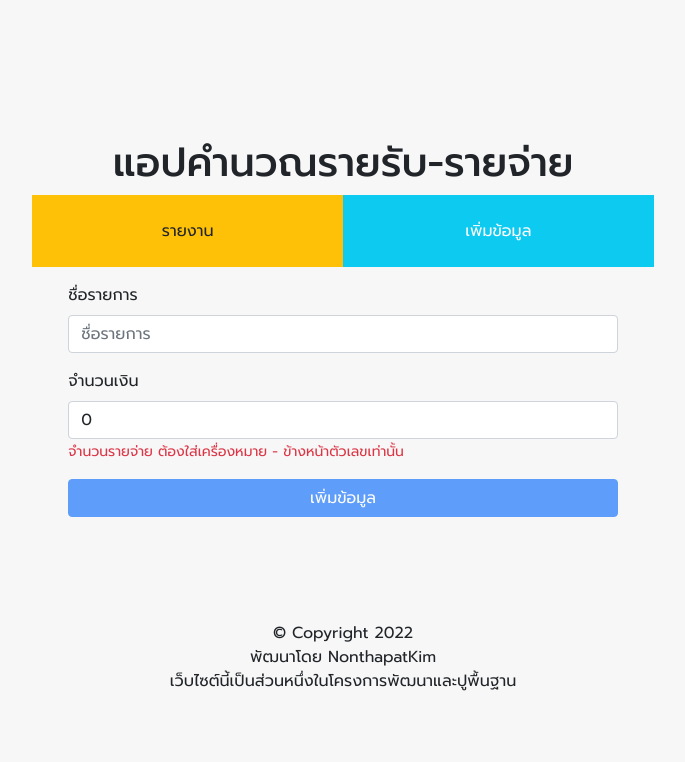
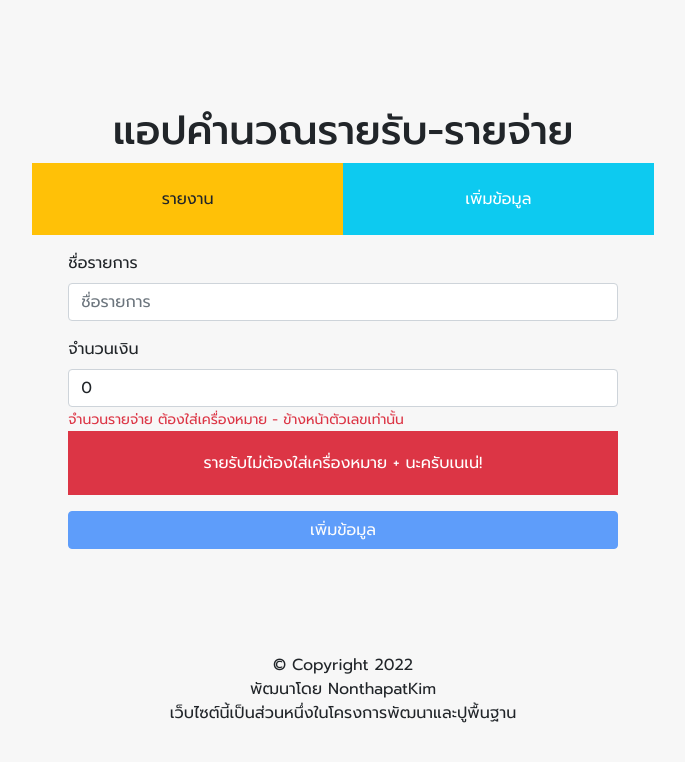
Before and after one commit to NonthapatKim/Income-Expense-Apptest, a React (Create React App) app: page /insert in a window 1280 px wide. Shown: the top 762 px of the page, without its empty margins (297-982 px from the left). Built offline with nearby package versions, Linux system fonts and the light colour scheme.

Commit message:
set alert for Nene!

```diff
--- a/src/components/formcomp.js
+++ b/src/components/formcomp.js
@@ -49,6 +49,9 @@ const Formcomp = (props) => {
                                 <label className="form-label">จำนวนเงิน</label>
                                 <input type="number" className="form-control" placeholder="(รายรับ +), (รายจ่าย -)" onChange={inputnumber} value={amount}/>
                                 <small className="text-danger">จำนวนรายจ่าย ต้องใส่เครื่องหมาย - ข้างหน้าตัวเลขเท่านั้น</small>
+                                <div className="bg-danger text-center text-white p-1">
+                                    <p className="mt-3 fs-6">รายรับไม่ต้องใส่เครื่องหมาย + นะครับเนเน่!</p>
+                                </div>
                             </div>
                             <div className="d-grid gap-2">
                                 <button type="submit" className="btn btn-primary" disabled={!formValid}>เพิ่มข้อมูล</button>
```
